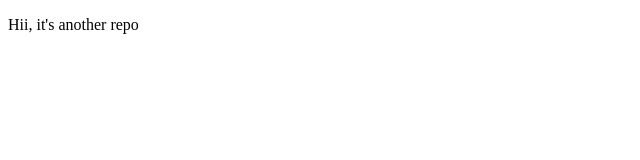
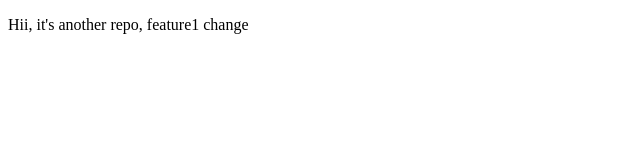
Before and after one commit to YONE-Shashank/New-project, a plain HTML site: page index.html in a window 1280 px wide. Shown: the whole page, without its empty margins (0-640 px from the left). Drawn offline with Linux system fonts and the light colour scheme.

Commit message:
Added a new branch

```diff
--- a/index.html
+++ b/index.html
@@ -7,7 +7,7 @@
 </head>
 <body>
     <p>
-        Hii, it's another repo
+        Hii, it's another repo, feature1 change
     </p>
 </body>
 </html>
```
